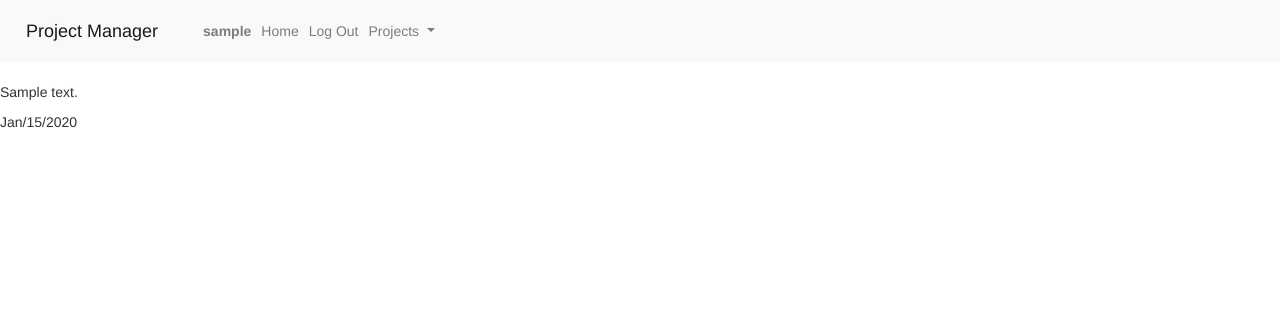
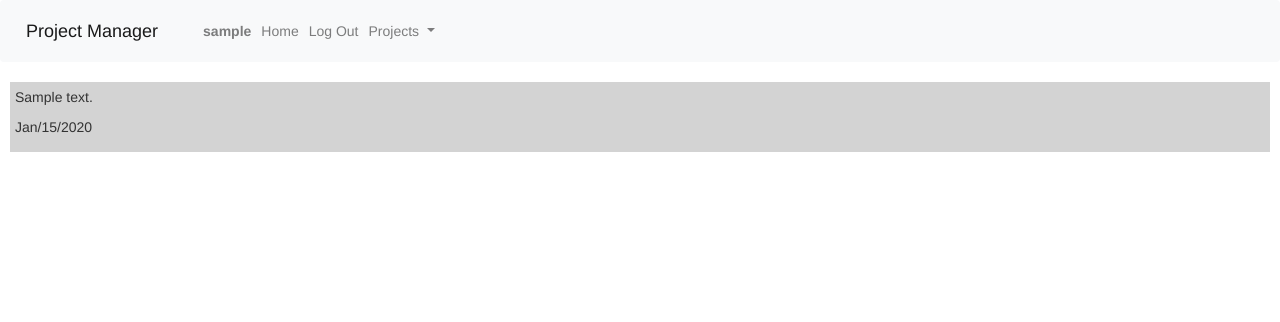
Before and after one commit to avinanick/CS50W_capstone, a Django app: page / in a window 1280 px wide. Shown: the top 322 px of the page. Run offline with Django 3.2, Linux system fonts and the light colour scheme; a user stored in the database is signed in; tables that the repository leaves empty hold one stand-in row (values such as "Sample post"); some libraries are stand-ins or nearby versions.

Commit message:
Created styling for the activity message displays on the home page.

```diff
--- a/project_manager/static/project_manager/styles.css
+++ b/project_manager/static/project_manager/styles.css
@@ -16,6 +16,12 @@
     margin: 5px;
     background-color: lightgray;
     width: 100%;
+}
+
+.message-display {
+    margin: 10px;
+    background-color: lightgrey;
+    padding: 5px;
 }
 
 .overlay-form {
```
